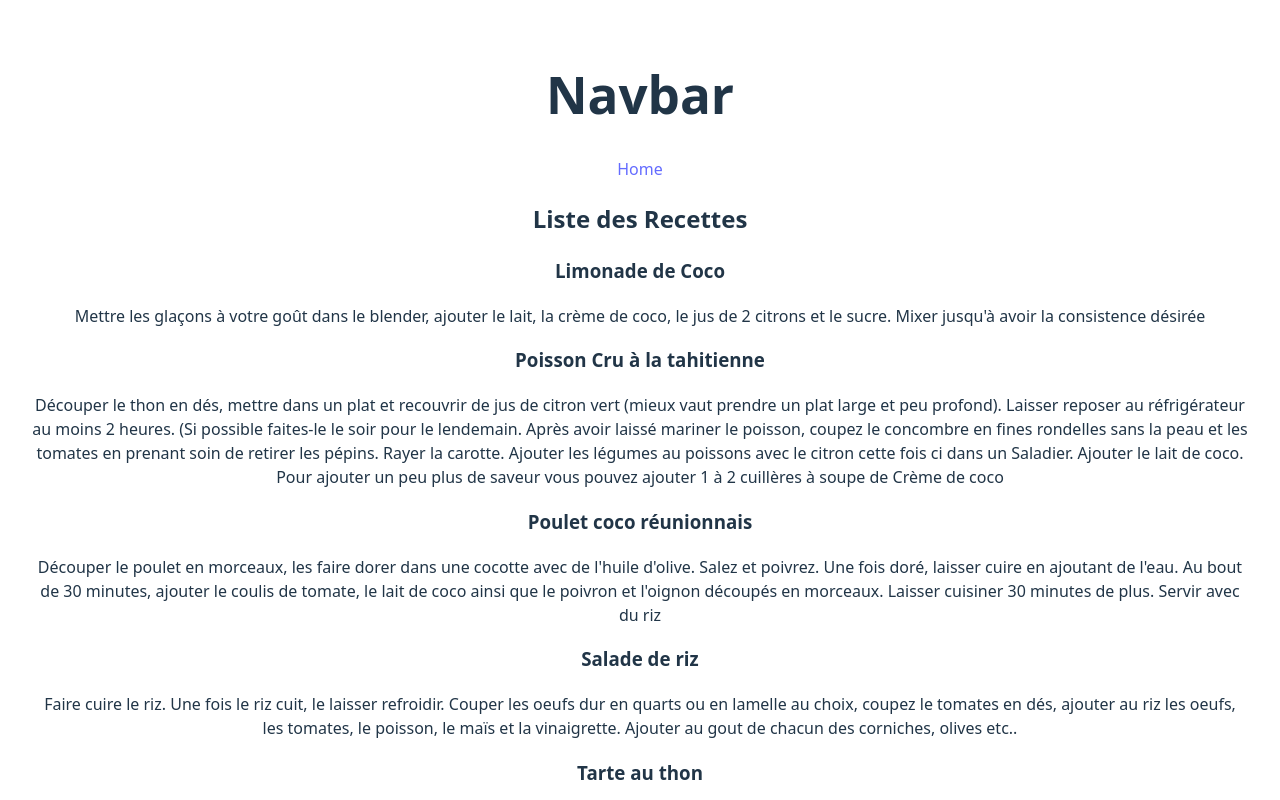
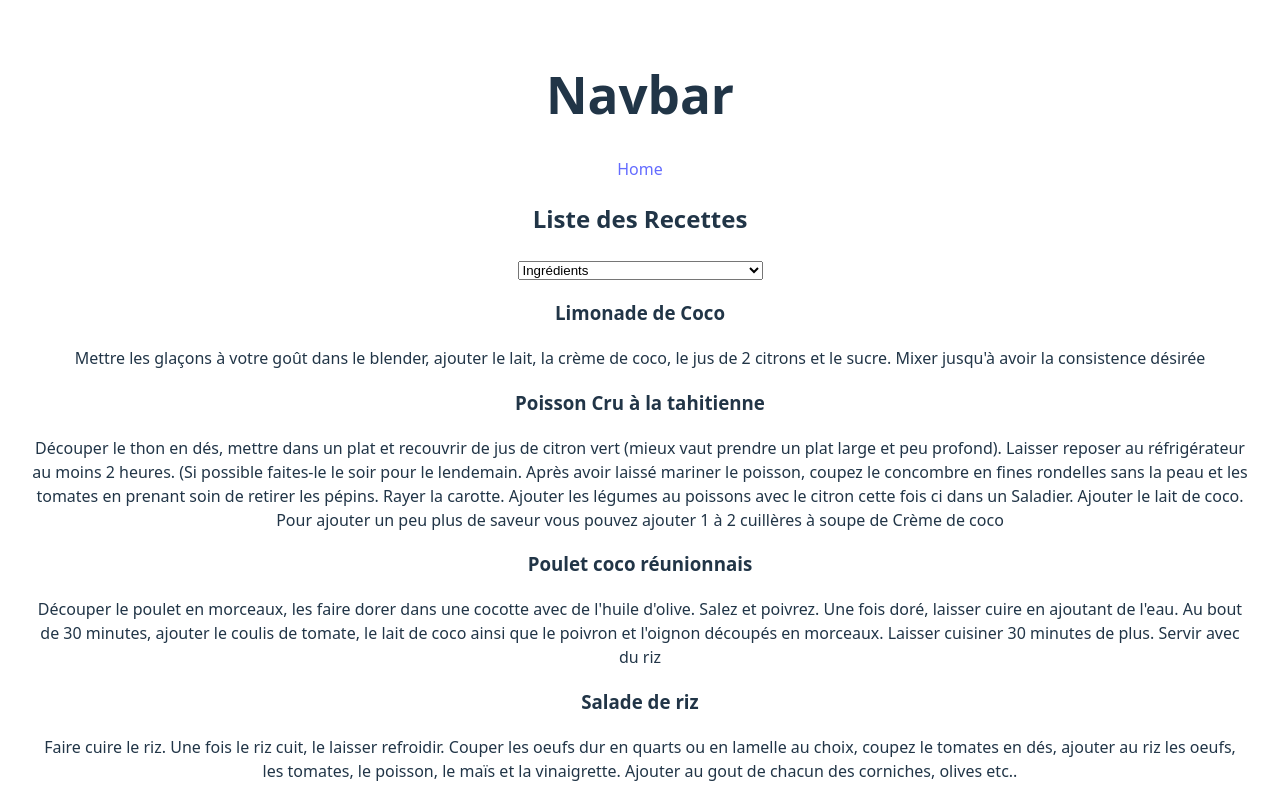
Before and after one commit to cousseaualban/ReacTP, a React (Vite) app: page / in a window 1280 px wide. Shown: the top 800 px of the page. Built offline with nearby package versions, Linux system fonts and the light colour scheme.

Commit message:
Bouton filtrage par ingrédients

```diff
--- /dev/null
+++ b/src/components/FilterSelect.jsx
@@ -0,0 +1,18 @@
+export function FilterSelect({ ingredients, selected, onChange }) {
+    return (
+      <div>
+        <select
+          id="ingredient-select"
+          value={selected}
+          onChange={(e) => onChange(e.target.value)}
+        >
+          <option value="Tous">Ingrédients</option>
+          {ingredients.map((ingredient) => (
+            <option key={ingredient} value={ingredient}>
+                {ingredient.charAt(0).toUpperCase() + ingredient.slice(1)}
+            </option>
+          ))}
+        </select>
+      </div>
+    );
+  }
--- a/src/pages/listRecettes.jsx
+++ b/src/pages/listRecettes.jsx
@@ -1,17 +1,42 @@
 import { useEffect, useState } from "react";
 import recettes from "../../recettes.json";
+import { FilterSelect } from "../components/FilterSelect";
 
 export function ListRecettes() {
   const [recettesList, setRecettesList] = useState([]);
+  const [selectedIngredient, setSelectedIngredient] = useState("Tous");
 
   useEffect(() => {
     setRecettesList(recettes);
   }, []);
 
+  const allIngredients = Array.from(
+    new Set(
+      recettes.flatMap((recette) =>
+        recette.ingredients.map((i) => i.ingredient.trim().toLowerCase())
+      )
+    )
+  );
+
+  const filteredRecettes = selectedIngredient === "Tous"
+  ? recettesList
+  : recettesList.filter((recette) =>
+      recette.ingredients.some(
+        (i) => i.ingredient.trim().toLowerCase() === selectedIngredient
+      )
+    );
+
   return (
     <>
       <h2>Liste des Recettes</h2>
-      {recettesList.map((recette) => (
+
+      <FilterSelect
+        ingredients={allIngredients}
+        selected={selectedIngredient}
+        onChange={setSelectedIngredient}
+      />
+
+      {filteredRecettes.map((recette) => (
         <div key={recette.id}>
           <h3>{recette.name}</h3>
           <p>{recette.description}</p>
```
